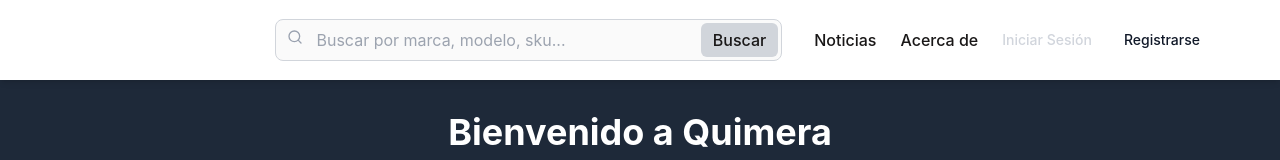
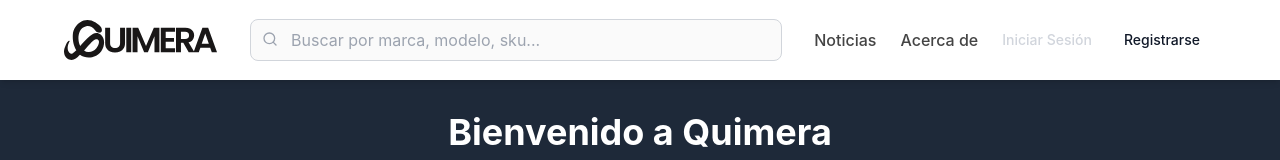
Before and after one commit to wendarnation/quimerafrontend, a Next.js app: page / in a window 1280 px wide. Shown: the top 160 px of the page. Built offline with nearby package versions, Linux system fonts and the light colour scheme; no server answers.

Commit message:
Añadido logo y casi navbar completa

```diff
--- a/src/app/globals.css
+++ b/src/app/globals.css
@@ -7,6 +7,7 @@
 
 @theme {
   --color-lightblack: #191717;
+  --color-verylightblack: #444444;
   --color-lightwhite: #ffffff;
   --color-darkwhite: #fafafa;
   --color-lightaccentwhite: #d1d5db;
--- a/src/components/Navbar.tsx
+++ b/src/components/Navbar.tsx
@@ -31,32 +31,27 @@ export default function Navbar({ user, onSearch }: NavbarProps) {
         <div className="flex justify-between items-center h-full">
           {/* Logo/Nombre (Izquierda) */}
           <div className="flex-shrink-0">
-            <a
-              href="/"
-              className="text-xl font-bold text-white hover:text-gray-300 transition-colors"
-            >
-              Quimera Sneakers
+            <a href="/" className="block hover:opacity-80 transition-opacity">
+              <img
+                src="/quimera_imagotipo_black.svg"
+                alt="Quimera Sneakers"
+                className="h-10 w-auto"
+              />
             </a>
           </div>
 
           {/* Barra de búsqueda (Centro) */}
           <div className="flex-1 max-w-4xl mx-8">
             <form onSubmit={handleSearchSubmit} className="relative">
-              <div className="relative flex">
+              <div className="relative flex items-center">
+                <Search className="absolute left-3 top-3 h-4 w-4 text-darkaccentwhite z-10" />
                 <input
                   type="text"
                   placeholder="Buscar por marca, modelo, sku..."
                   value={searchQuery}
                   onChange={(e) => setSearchQuery(e.target.value)}
-                  className="w-full pl-10 pr-20 py-2 bg-darkwhite text-gray placeholder-darkaccentwhite border border-lightaccentwhite hover:border-darkaccentwhite rounded-lg focus:outline-none focus:ring-2 focus:ring-darkaccentwhite focus:border-transparent"
+                  className="w-full pl-10 pr-20 py-2 bg-darkwhite text-darkaccentwhite placeholder-darkaccentwhite border border-lightaccentwhite hover:border-darkaccentwhite rounded-lg focus:outline-none focus:ring-2 focus:ring-darkaccentwhite focus:border-transparent"
                 />
-                <Search className="absolute left-3 top-2.5 h-4 w-4 text-gray-400" />
-                <button
-                  type="submit"
-                  className="absolute right-1 top-1 bottom-1 px-3 bg-lightaccentwhite text-lightblack cursor-pointer rounded-md hover:bg-darkwhite transition-colors text-md font-medium"
-                >
-                  Buscar
-                </button>
               </div>
             </form>
           </div>
@@ -65,13 +60,13 @@ export default function Navbar({ user, onSearch }: NavbarProps) {
           <div className="flex items-center space-x-6">
             <a
               href="#"
-              className="text-lightblack hover:text-white text-md font-medium transition-colors"
+              className="text-verylightblack text-md font-medium transition-colors"
             >
               Noticias
             </a>
             <a
               href="#"
-              className="text-lightblack hover:text-accentwhite text-md font-medium transition-colors"
+              className="text-verylightblack text-md font-medium transition-colors"
             >
               Acerca de
             </a>
@@ -80,7 +75,7 @@ export default function Navbar({ user, onSearch }: NavbarProps) {
             {user && (
               <a
                 href="/favorites"
-                className="flex items-center space-x-1 text-lightblack hover:text-white text-md font-medium transition-colors"
+                className="flex items-center space-x-1 text-verylightblack text-md font-medium transition-colors"
               >
                 <span>Favoritos</span>
               </a>
@@ -90,7 +85,7 @@ export default function Navbar({ user, onSearch }: NavbarProps) {
             {user && !permissionsLoading && hasAdminPermission() && (
               <a
                 href="/admin/users"
-                className="flex items-center space-x-1 text-lightblack hover:text-white text-md font-medium transition-colors"
+                className="flex items-center space-x-1 text-verylightblack text-md font-medium transition-colors"
               >
                 <span>Usuarios</span>
               </a>
@@ -104,7 +99,7 @@ export default function Navbar({ user, onSearch }: NavbarProps) {
                   className="ml-20 flex items-center space-x-1 text-gray-300 hover:text-white transition-colors"
                 >
                   {/* Avatar del usuario */}
-                  <div className="h-10 w-10 rounded-full overflow-hidden border-2 border-accentwhite">
+                  <div className="h-10 w-10 rounded-full overflow-hidden border-2 border-lightaccentwhite">
                     {user.picture ? (
                       <Image
                         src={user.picture}
@@ -121,7 +116,7 @@ export default function Navbar({ user, onSearch }: NavbarProps) {
                   </div>
 
                   {/* <span className="text-sm hidden md:inline">{user.name}</span> */}
-                  <ChevronDown className="h-4 w-4 text-lightblack font-semibold" />
+                  <ChevronDown className="h-4 w-4 text-verylightblack font-semibold" />
                 </button>
 
                 {/* Dropdown del usuario */}
```
Also changed, not shown: public/quimera_imagotipo_black.svg (added).
